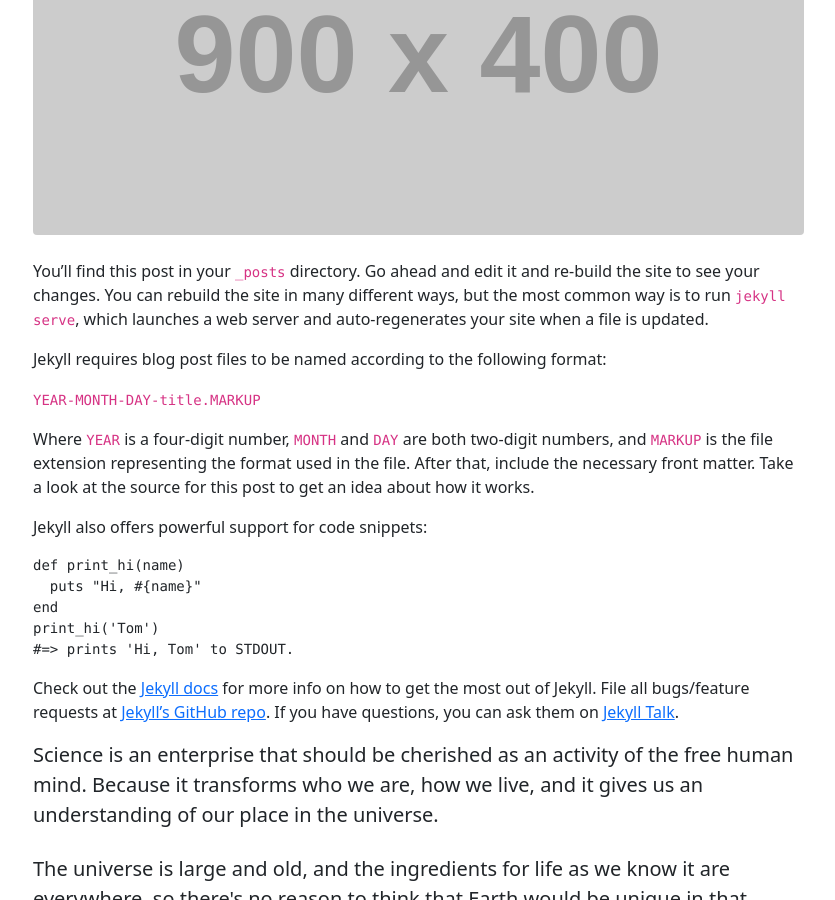
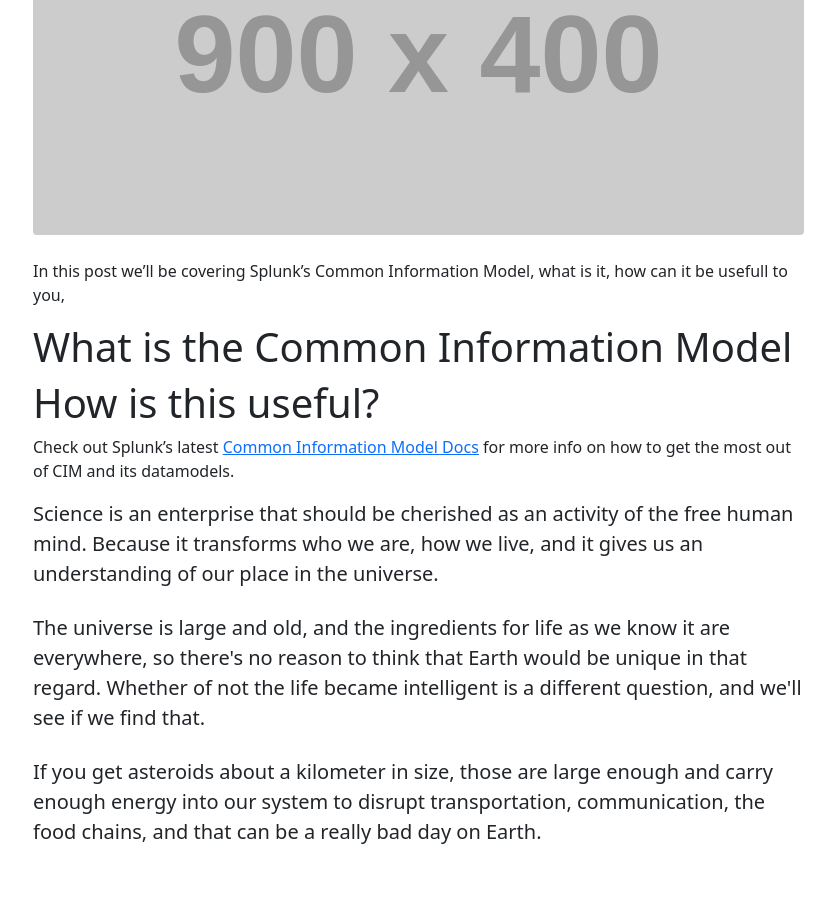
Before and after one commit to Devbusters/devbusters, a Jekyll site: the page built from _posts/2022-04-12-bring-cimplicity-to-your-data.md, in a window 1280 px wide and 900 px high, scrolled down 392 px. Shown: the whole window, without its empty margins (358-1193 px from the left). Built offline with Jekyll 4.4.1, drawn with Linux system fonts in a browser that asks for light colours; comment, search, counter and statistics services are not loaded.

Commit message:
Update 2022-04-12-bring-cimplicity-to-your-data.md

```diff
--- a/_posts/2022-04-12-bring-cimplicity-to-your-data.md
+++ b/_posts/2022-04-12-bring-cimplicity-to-your-data.md
@@ -7,26 +7,20 @@
 categories: splunk
 comments: true
 ---
-You’ll find this post in your `_posts` directory. Go ahead and edit it and re-build the site to see your changes. You can rebuild the site in many different ways, but the most common way is to run `jekyll serve`, which launches a web server and auto-regenerates your site when a file is updated.
+In this post we'll be covering Splunk's Common Information Model, what is it, how can it be usefull to you,
 
-Jekyll requires blog post files to be named according to the following format:
+# What is the Common Information Model
 
-`YEAR-MONTH-DAY-title.MARKUP`
 
-Where `YEAR` is a four-digit number, `MONTH` and `DAY` are both two-digit numbers, and `MARKUP` is the file extension representing the format used in the file. After that, include the necessary front matter. Take a look at the source for this post to get an idea about how it works.
 
-Jekyll also offers powerful support for code snippets:
 
-{% highlight ruby %}
-def print_hi(name)
-  puts "Hi, #{name}"
-end
-print_hi('Tom')
-#=> prints 'Hi, Tom' to STDOUT.
-{% endhighlight %}
+# How is this useful?
 
-Check out the [Jekyll docs][jekyll-docs] for more info on how to get the most out of Jekyll. File all bugs/feature requests at [Jekyll’s GitHub repo][jekyll-gh]. If you have questions, you can ask them on [Jekyll Talk][jekyll-talk].
 
-[jekyll-docs]: https://jekyllrb.com/docs/home
-[jekyll-gh]:   https://github.com/jekyll/jekyll
-[jekyll-talk]: https://talk.jekyllrb.com/
+
+
+
+Check out Splunk's latest [Common Information Model Docs][splunk-cim-docs] for more info on how to get the most out of CIM and its datamodels.
+
+[splunk-cim-docs]: https://docs.splunk.com/Documentation/CIM/latest/User/Overview
+[splunk-cim-app]: https://splunkbase.splunk.com/app/1621/
```
